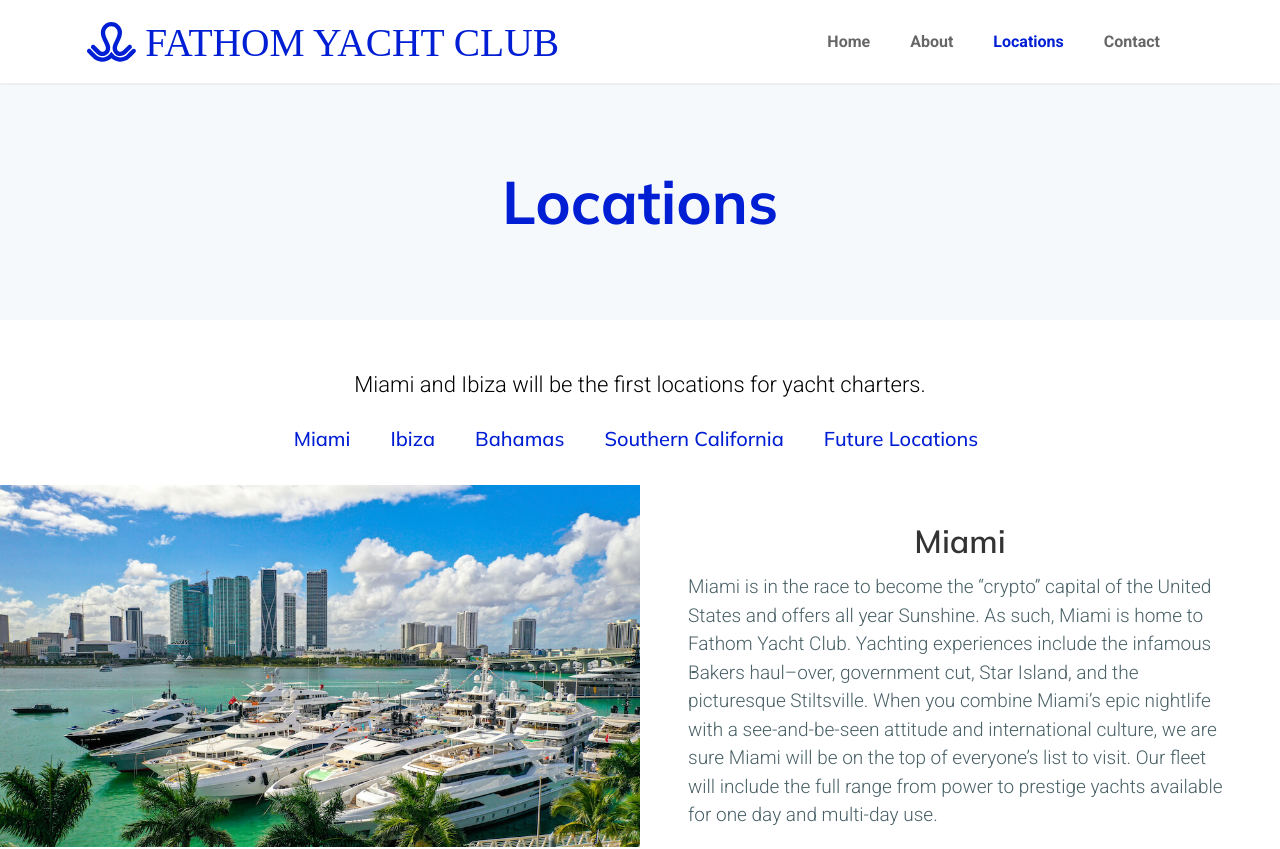
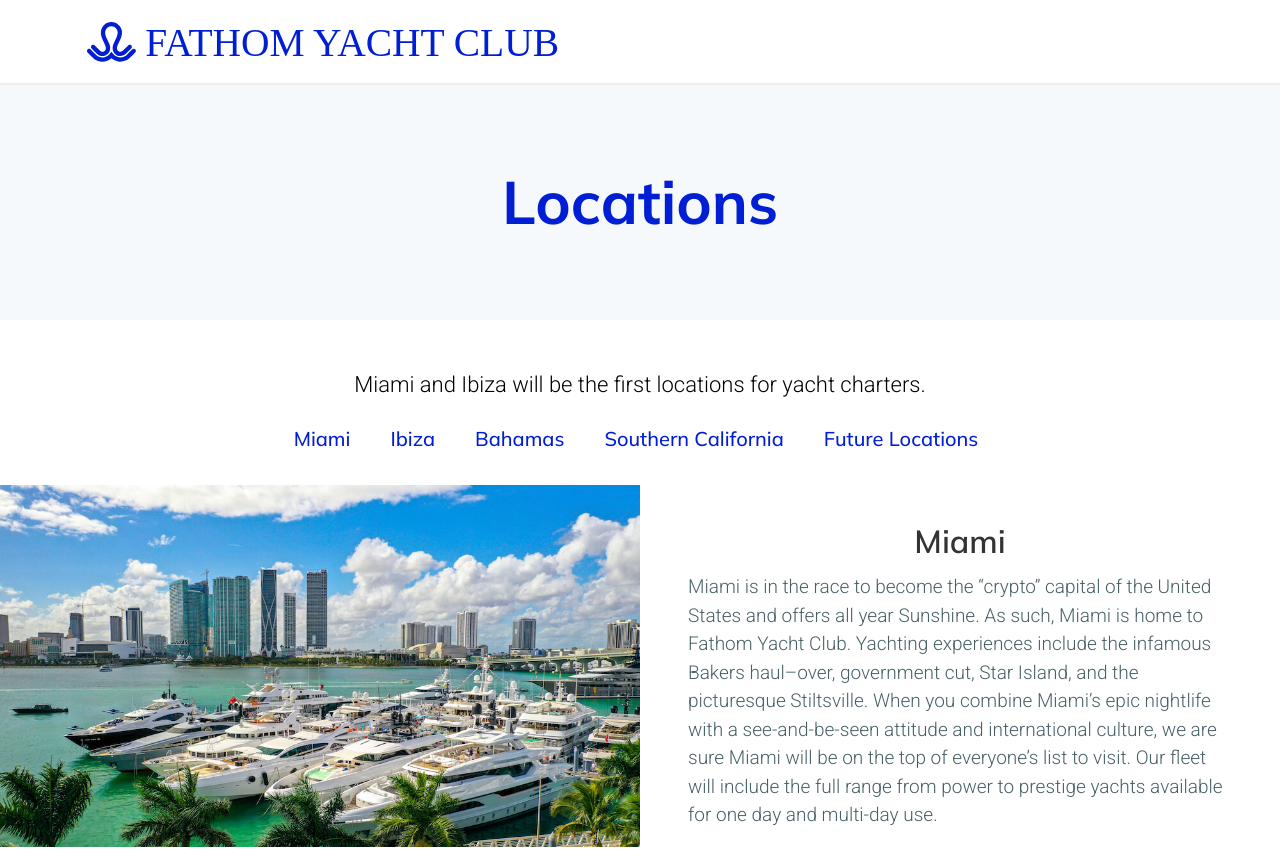
Before and after one commit to eliasdiek/NFT-Minting-Website-with-Smart-Contract, a Next.js app in the folder frontend/: page /locations in a window 1280 px wide. Shown: the top 849 px of the page. Built offline with nearby package versions, Linux system fonts and the light colour scheme.

Commit message:
fix menu behavior

```diff
--- a/frontend/components/layout/Header.js
+++ b/frontend/components/layout/Header.js
@@ -1,20 +1,29 @@
 import React, {Fragment, useState, useEffect } from 'react';
 import Image from 'next/image';
 import Link from 'next/link';
-import Router, { useRouter } from 'next/router';
+import { useRouter } from 'next/router';
 import { Transition } from '@headlessui/react';
+import ClickAwayListener from 'react-click-away-listener';
 
 export default function Header({ headerMenu }) {
     const [menu, setMenu] = useState(headerMenu);
+    const [showMenu, setShowMenu] = useState(true);
     const [openMenu, setOpenMenu] = useState(false);
     const router = useRouter();
 
     function toggleMenu() {
+        setShowMenu(true);
         setOpenMenu(!openMenu);
     }
 
+	const handleClickAway = () => {
+        setShowMenu(true);
+		setOpenMenu(false);
+	};
+
     useEffect(() => {
         setOpenMenu(false);
+
         setMenu(headerMenu.map(menu => {
             if (menu.link === router.pathname) menu.active = true;
             else menu.active = false;
@@ -24,7 +33,9 @@
 
         const width = window.innerWidth;
 
-        if (width > 768) setOpenMenu(true);
+        if (width > 768) {
+            setOpenMenu(false);
+        }
     }, [router, headerMenu]);
 
     return (
@@ -37,6 +48,7 @@
                         </a>
                     </Link>
                 </div>
+
                 <div className="absolute right-0 z-20 h-full flex items-center sm:hidden">
                     <button onClick={() => toggleMenu()}>
                         <div className="space-y-1">
@@ -46,30 +58,33 @@
                         </div>
                     </button>
                 </div>
+
                 <Transition
-                    enter="transform transition transition-all sm:transition-none ease-in-out duration-700 sm:duration-0"
+                    enter={`transform transition transition-all sm:transition-none ease-in-out duration-700 sm:duration-0 ${!showMenu && 'transition-none'}`}
                     enterFrom="max-h-0 overflow-hidden"
                     enterTo="max-h-screen overflow-hidden"
-                    leave="transform transition transition-all sm:transition-none ease-out duration-700 sm:duration-0"
+                    leave={`transform transition transition-all sm:transition-none ease-out duration-500 sm:duration-0 ${!showMenu && 'transition-none'}`}
                     leaveFrom="max-h-screen overflow-hidden"
                     leaveTo="max-h-0 overflow-hidden"
                     show={openMenu}
                     as={Fragment}
                 >
                     <div className='sm:block absolute sm:relative top-20 sm:top-0 z-10 sm:p-0 w-full sm:w-auto shadow-md sm:shadow-none bg-white'>
+                        <ClickAwayListener onClickAway={handleClickAway}>
                             <ul className="block sm:flex items-center m-0 p-0 px-4 pt-8 sm:pt-0 pb-4 sm:pb-0 text-base font-bold mx-auto bg-white border-t-3 border-primary sm:border-none">
                                 {
                                     menu.map(item => {
                                         return (
                                             <li className={`pr-6 px-4 py-3 border-b sm:border-none border-gray-100 text-sm sm:text-base`} key={item.title}>
                                                 <Link href={item.link}>
-                                                <a className={`${item.active ? 'text-primary' : 'text-copy-overlay'}`}>{item.title}</a>
+                                                    <a className={`${item.active ? 'text-primary' : 'text-copy-overlay'}`} onClick={() => setShowMenu(false)}>{item.title}</a>
                                                 </Link>
                                             </li>
                                         );
                                     })
                                 }
                             </ul>
+                        </ClickAwayListener>
                     </div>
                 </Transition>
             </div>
--- a/frontend/components/sections/Locations.js
+++ b/frontend/components/sections/Locations.js
@@ -1,6 +1,7 @@
 import { Fragment, useState, useEffect } from 'react';
 import Image from 'next/image';
 import { Transition } from '@headlessui/react';
+import ClickAwayListener from 'react-click-away-listener';
 
 const locations = [
     {
@@ -63,6 +64,10 @@
         setOpenMenu(!openMenu);
     }
 
+	const handleClickAway = () => {
+		setOpenMenu(false);
+	};
+
     const scrollTo = (e, id) => {
         e.preventDefault();
 
@@ -116,6 +121,7 @@
                 as={Fragment}
             >
                 <div className='absolute sm:relative top-30 sm:top-0 z-10 sm:p-0 sm:mb-6 w-full sm:w-full flex justify-center sm:shadow-none'>
+                    <ClickAwayListener onClickAway={handleClickAway}>
                         <ul className="block sm:flex mx-10 items-center px-2 pt-4 sm:pt-0 pb-4 sm:pb-0 text-base font-bold shadow-md sm:shadow-none bg-white border-t-3 border-primary sm:border-none">
                         {
                             locations.map(location => {
@@ -127,6 +133,7 @@
                             })
                         }
                         </ul>
+                    </ClickAwayListener>
                 </div>
             </Transition>
 
--- a/frontend/components/sections/Newsletter.js
+++ b/frontend/components/sections/Newsletter.js
@@ -11,7 +11,7 @@
                     </div>
                     <div className="py-8 pl-8 pr-8 sm:pr-0 sm:pl-8">
                         <input type="text" className="rounded-md px-4 py-3 outline-none w-full mb-4" placeholder="Your Email Address" />
-                        <button className="rounded-full text-xl py-1 px-8 bg-background-primary text-white font-normal">Join Mailing List</button>
+                        <button className="rounded-full text-xl py-1 px-6 bg-background-primary text-white font-normal">Join Mailing List</button>
                     </div>
                 </div>
             </div>
--- a/frontend/package.json
+++ b/frontend/package.json
@@ -13,6 +13,7 @@
     "@reduxjs/toolkit": "^1.8.0",
     "next": "12.1.0",
     "react": "17.0.2",
+    "react-click-away-listener": "^2.1.0",
     "react-dom": "17.0.2",
     "react-redux": "^7.2.6",
     "react-vertical-timeline-component": "^3.5.2",
```
Also changed, not shown: 1 other file (tests, documents, lock files or other folders). Lines whose indentation alone changed are shown as unchanged.
